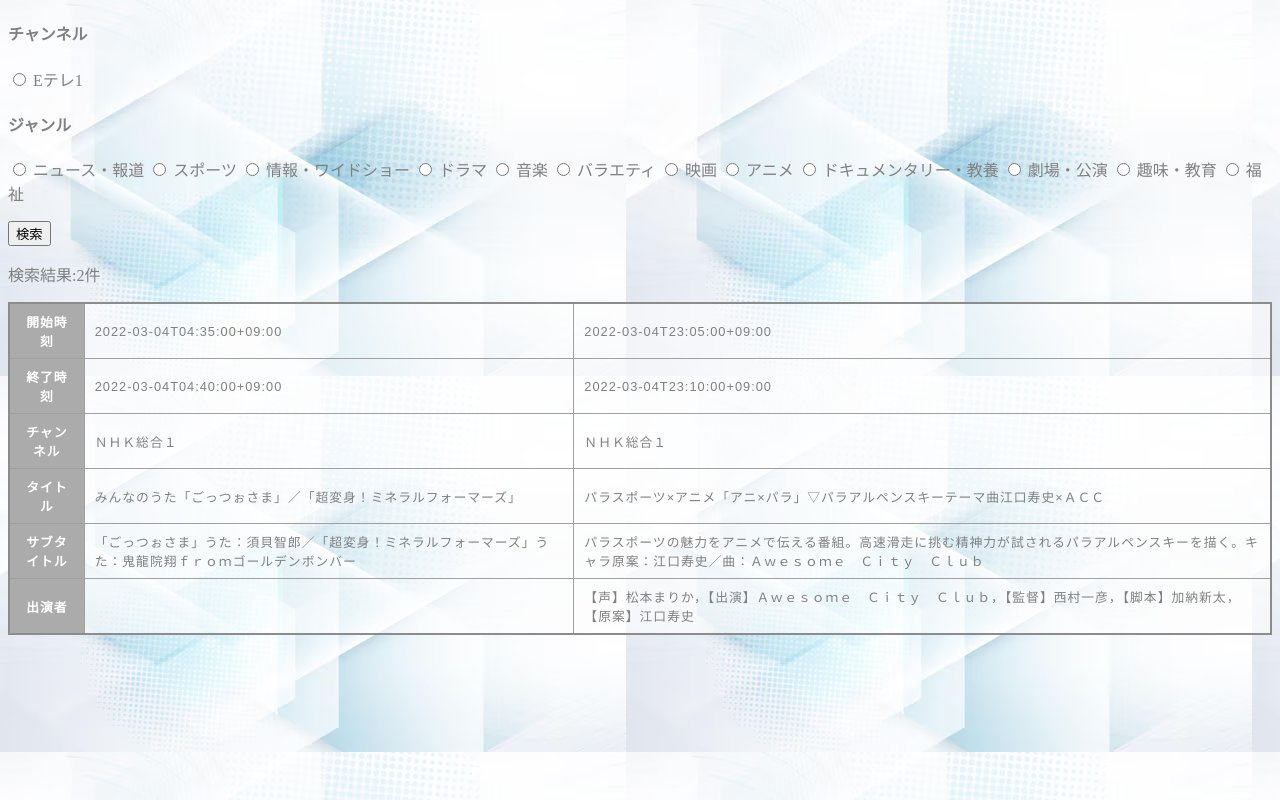
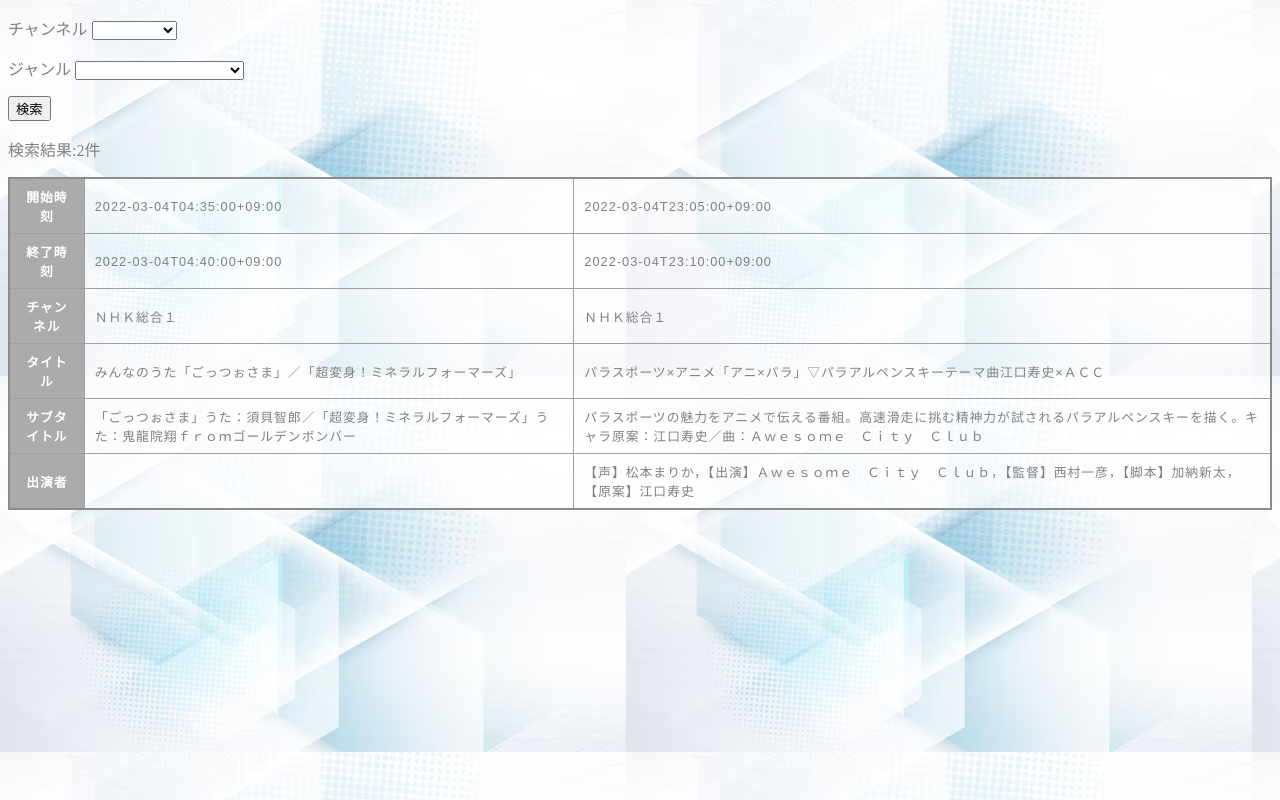
Before and after one commit to G386742023/medialabo, a plain HTML site: page project.html in a window 1280 px wide. Drawn offline with Linux system fonts and the light colour scheme.

Commit message:
プロジェクト課題

```diff
--- a/project.html
+++ b/project.html
@@ -8,39 +8,33 @@
     <script src="tv-program.js" defer></script>
   </head>
   <body>
-    <h4>チャンネル</h4>
     <p>
-      <input type="radio" name="channel" id="year2" value="2">
-      <label for="year2">Eテレ1</label>
+      <label for="channel">チャンネル</label>
+      <select name="channel" id="channel">
+          <option value=""></option>
+          <option value="e1">NHK総合1</option>
+          <option value="g1">Eテレ1</option>
+      </select>
     </p>
-    <h4>ジャンル</h4>
     <p>
-      <input type="radio" name="genre" id="0000" value="0000">
-      <label for="0000">ニュース・報道</label>
-      <input type="radio" name="genre" id="0100" value="0100">
-      <label for="0100">スポーツ</label>
-      <input type="radio" name="genre" id="0205" value="0205">
-      <label for="0205">情報・ワイドショー</label>
-      <input type="radio" name="genre" id="0300" value="0300">
-      <label for="0300">ドラマ</label>
-      <input type="radio" name="genre" id="0409" value="0409">
-      <label for="0409">音楽</label>
-      <input type="radio" name="genre" id="0502" value="0502">
-      <label for="0502">バラエティ</label>
-      <input type="radio" name="genre" id="0600" value="0600">
-      <label for="0600">映画</label>
-      <input type="radio" name="genre" id="0700" value="0700">
-      <label for="0700">アニメ</label>
-      <input type="radio" name="genre" id="0800" value="0800">
-      <label for="0800">ドキュメンタリー・教養</label>
-      <input type="radio" name="genre" id="0903" value="0903">
-      <label for="0903">劇場・公演</label>
-      <input type="radio" name="genre" id="1000" value="1000">
-      <label for="1000">趣味・教育</label>
-      <input type="radio" name="genre" id="1100" value="1100">
-      <label for="1100">福祉</label>
+      <label for="genre">ジャンル</label>
+      <select name="genre" id="genre">
+          <option value=""></option>
+          <option value="0000">ニュース・報道</option>
+          <option value="0100">スポーツ</option>
+          <option value="0205">情報・ワイドショー</option>
+          <option value="0300">ドラマ</option>
+          <option value="0409">音楽</option>
+          <option value="0502">バラエティ</option>
+          <option value="0600">映画</option>
+          <option value="0700">アニメ</option>
+          <option value="0800">ドキュメンタリー・教養</option>
+          <option value="0903">劇場・公演</option>
+          <option value="1000">趣味・教育</option>
+          <option value="1100">福祉</option>
+      </select>
     </p>
-    <button id="print">検索</button>
+    <button id="btn">検索</button>
       <div id="result"></div>
   </body>
 </html>
--- a/tv-program.js
+++ b/tv-program.js
@@ -80,6 +80,23 @@ let data = {
 };
 
 /////////////////// 課題3-2 はここから書き始めよう
+let b = document.querySelector('button#btn');
+b.addEventListener('click', showSelectResult);
+
+function showSelectResult() {
+    let s1 = document.querySelector('select#channel');
+    let idx1 = s1.selectedIndex;  // idx 番目の option が選択された
+    let os1 = s1.querySelectorAll('option');  // s の子要素 option をすべて検索
+    let o1 = os1.item(idx1);       // os の idx 番目の要素
+    console.log('チャンネル: ' + o1.textContent);
+
+    let s2 = document.querySelector('select#genre');
+    let idx2 = s2.selectedIndex;  // idx 番目の option が選択された
+    let os2 = s2.querySelectorAll('option');  // s の子要素 option をすべて検索
+    let o2 = os2.item(idx2);       // os の idx 番目の要素
+    console.log('ジャンル: ' + o2.textContent);
+}
+
 let p1 = document.querySelector('div#result');
 let p = document.createElement('p');
 p.textContent = '検索結果:2件';
```
